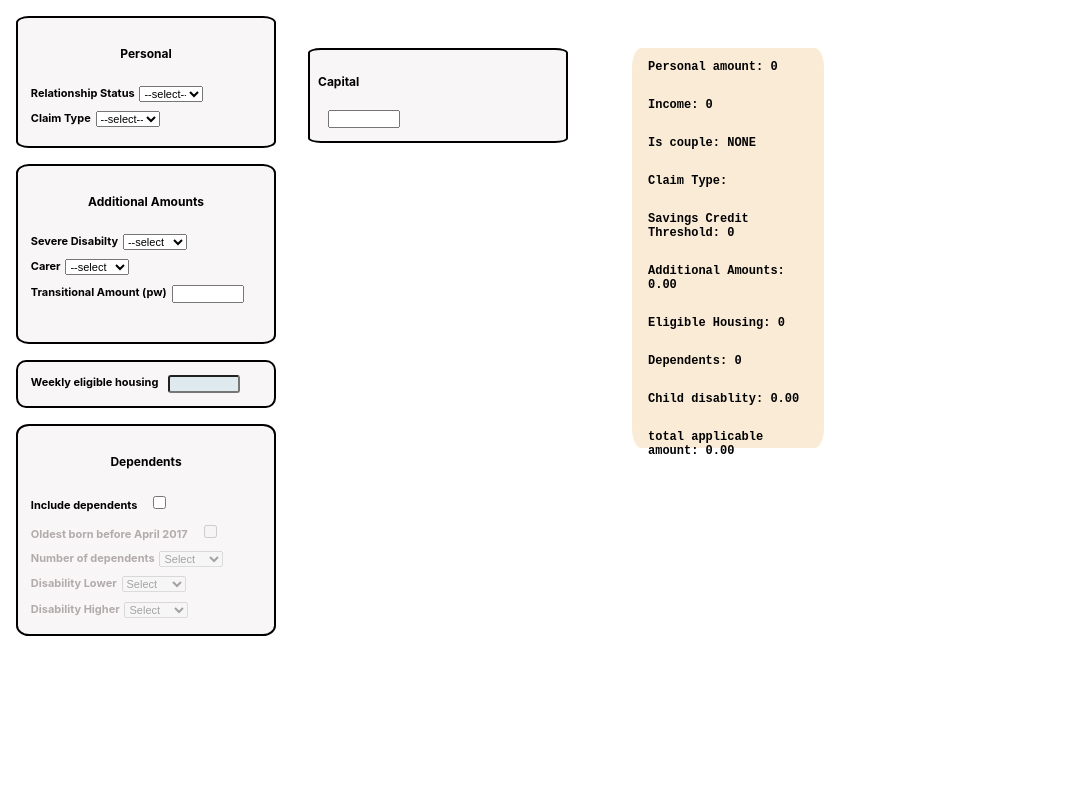
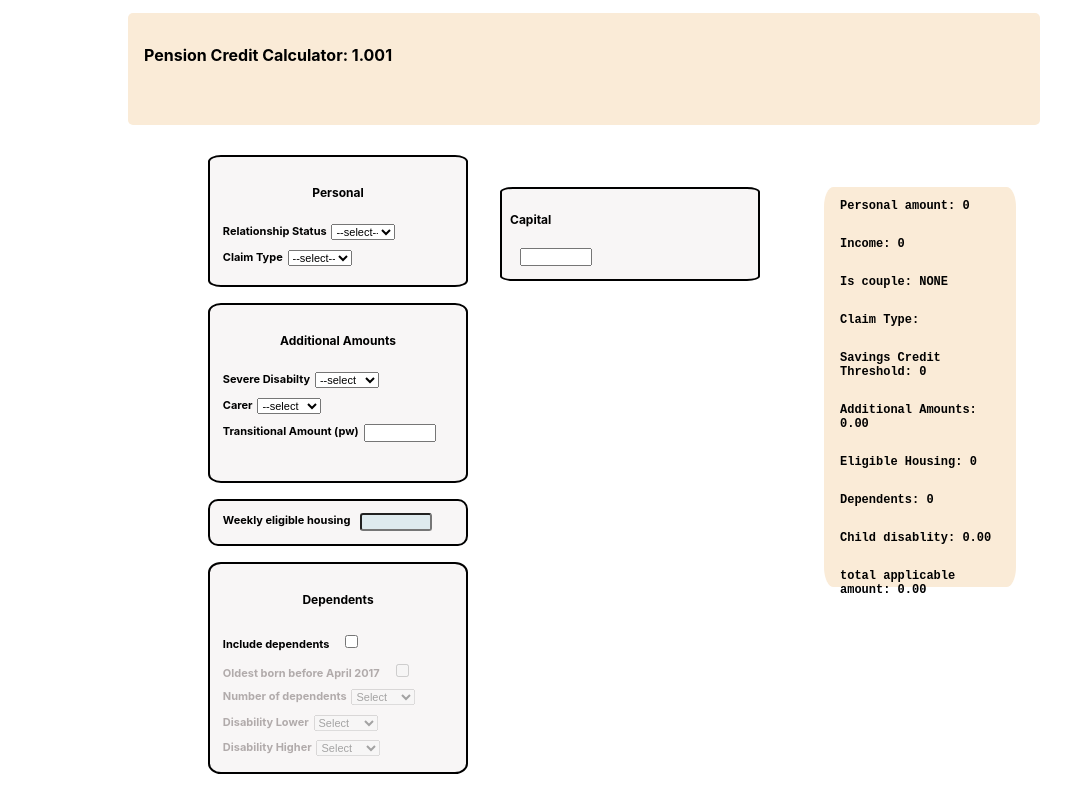
Before and after one commit to dnlstronge/pccalc, a React (Create React App) app: page / in a window 1280 px wide. Shown: the whole page, without its empty margins (0-1087 px from the left). Built offline with nearby package versions, Linux system fonts and the light colour scheme.

Commit message:
[x] - add css

```diff
--- a/src/Components/Main/Main.js
+++ b/src/Components/Main/Main.js
@@ -6,6 +6,10 @@ import PA from "../PA/PA";
 import classes from "./Main.module.css";
 import elements from "../ApplicableAmounts/AA"
 import Capital from "../Capital/Capital"
+
+
+const version = 1.001;
+
 
 const PC_REDUCER = (state, action) => {
 
@@ -134,6 +138,7 @@ const Main = (props) => {
 
   return (
     <Fragment>
+      <h2 className={classes.heading}>Pension Credit Calculator: {version} </h2>
       <div className={classes.container}>
         <section className={classes.section}>
           <PA updateAction={dispatchReducer} />
--- a/src/Components/Main/Main.module.css
+++ b/src/Components/Main/Main.module.css
@@ -1,6 +1,21 @@
 .container {
     display: flex;
     flex-direction: row;
+    margin-left: 15%;
+}
+.heading {
+    display: flex;
+    height: 5rem;
+    width: 70%;
+    background-color: antiquewhite;
+    text-align: center;
+    align-self: center;
+    font-size: 16px;
+    margin-left: 10%;
+    padding-top: 2rem;
+    padding-left: 1rem;
+    border-radius: 5px;
+    box-shadow: inset 2rem;
 }
 .statecontainer {
     font-size: 12px;
```
